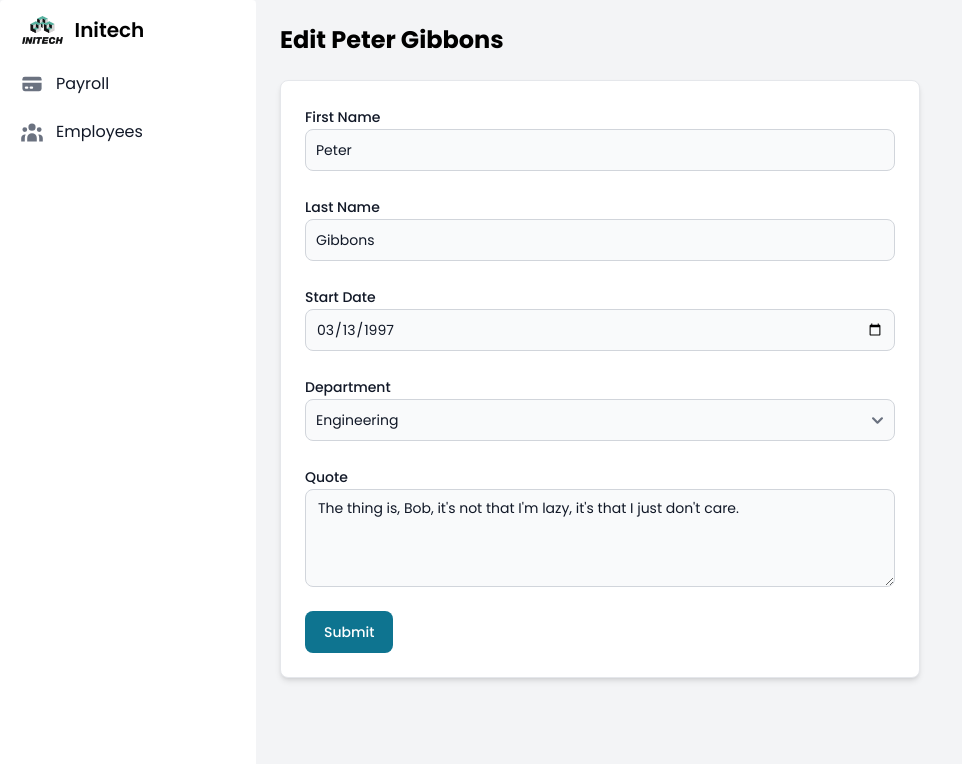
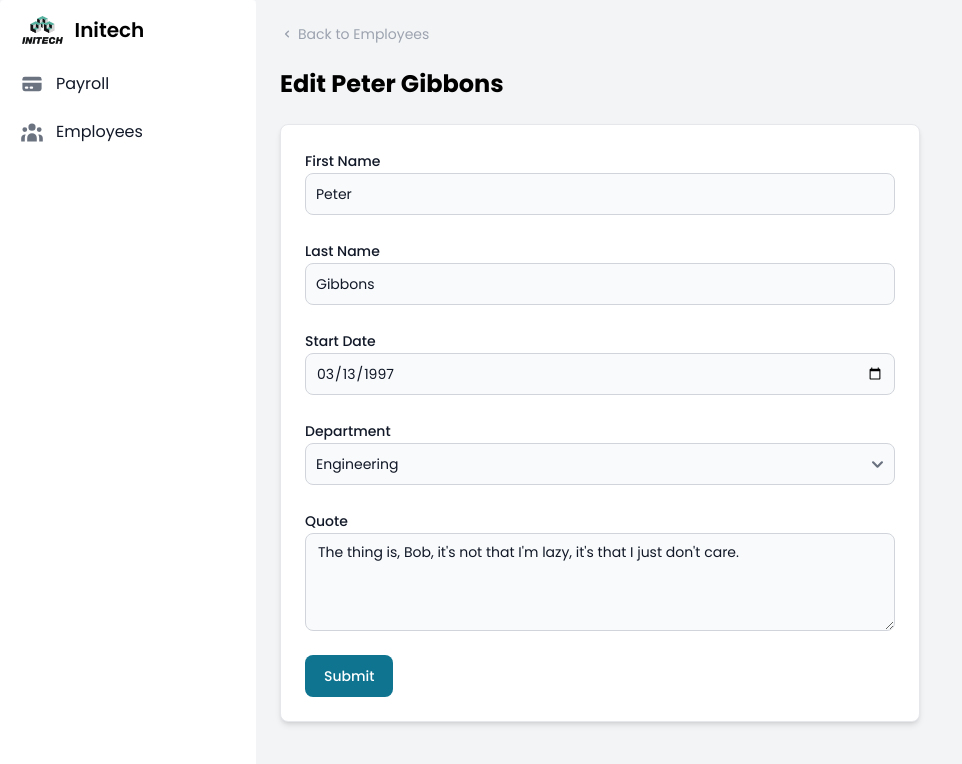
Before and after one commit to thesavvydev/initech, a Next.js app: page /employees/1/edit in a window 1280 px wide. Shown: the top 764 px of the page, without its empty margins (0-962 px from the left). Built offline with nearby package versions, Linux system fonts and the light colour scheme.

Commit message:
Add breadcrumb to edit route

```diff
--- a/src/app/(authenticated)/employees/[employeeId]/edit/page.tsx
+++ b/src/app/(authenticated)/employees/[employeeId]/edit/page.tsx
@@ -1,6 +1,8 @@
 import Form from "next/form";
 import { Employee } from "types";
 import EditEmployeeForm from "./edit-employee-form";
+import Link from "next/link";
+import { HiChevronLeft } from "react-icons/hi";
 
 export default async function Page({
   params,
@@ -15,6 +17,10 @@ export default async function Page({
 
   return (
     <>
+      <div className="flex items-center gap-1 text-sm text-gray-400 hover:text-gray-600">
+        <HiChevronLeft />
+        <Link href="/employees">Back to Employees</Link>
+      </div>
       <h1 className="text-2xl font-bold">{`Edit ${employee.firstName} ${employee.lastName}`}</h1>
       <EditEmployeeForm employee={employee} />
     </>
```
